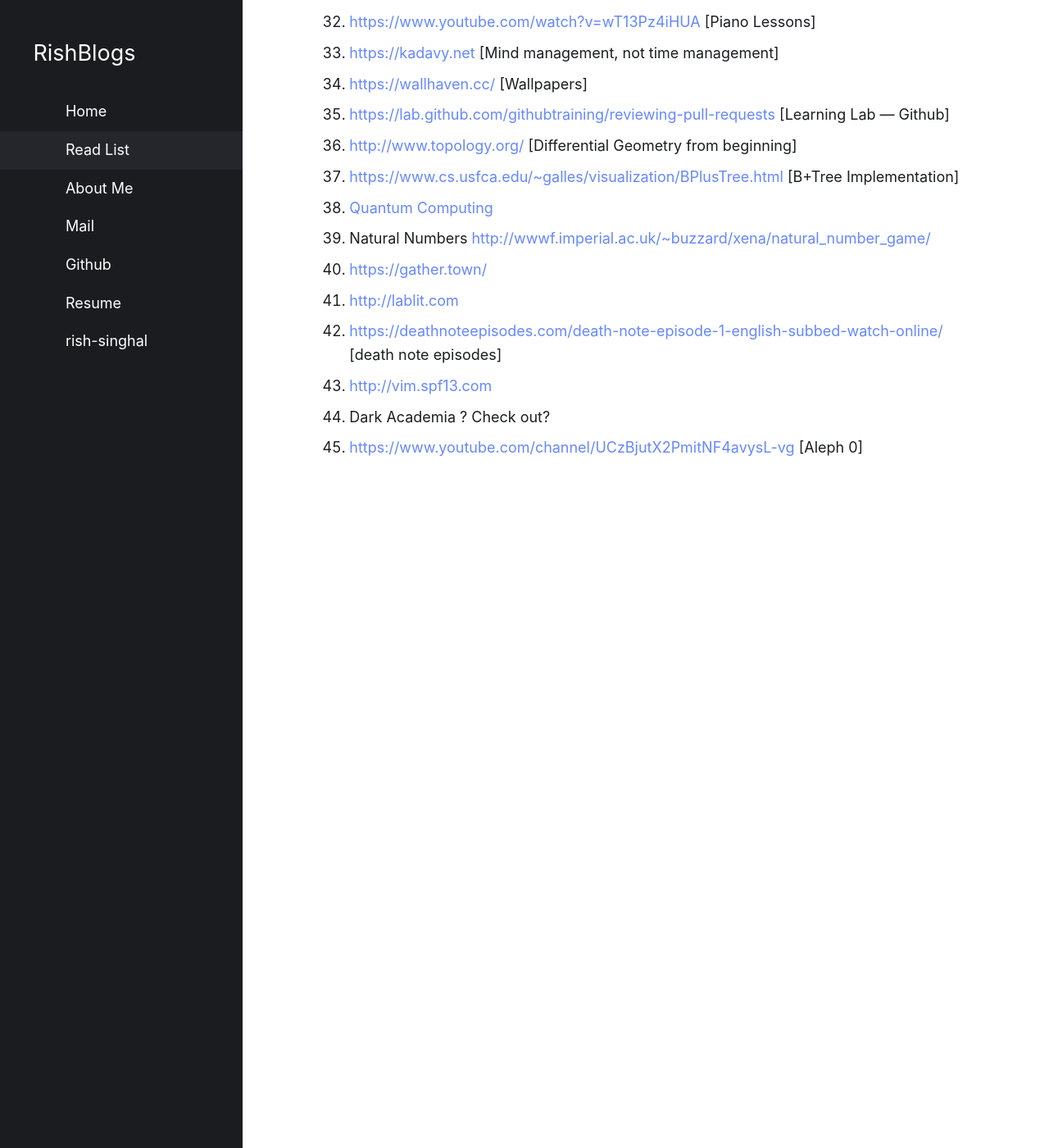
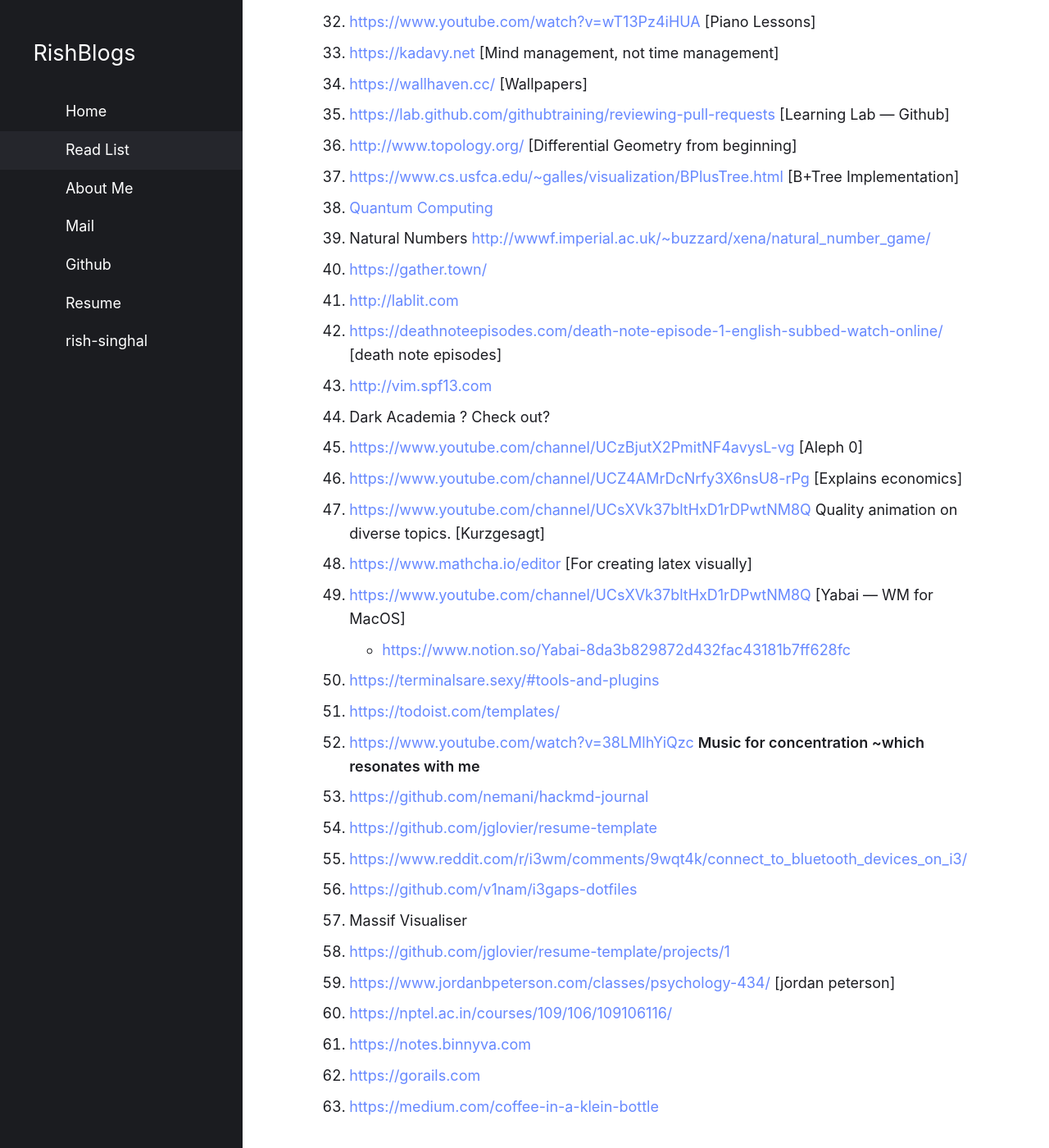
Before and after one commit to rish-singhal/blogs, a Jekyll site: the page built from resources.md, in a window 1280 px wide and 1400 px high, scrolled down 1658 px. Shown: the whole window at 82% size. Built offline with Jekyll 4.4.1, drawn with Linux system fonts in a browser that asks for light colours.

Commit message:
updated resources

```diff
--- a/resources.md
+++ b/resources.md
@@ -54,3 +54,22 @@
 43. [http://vim.spf13.com](http://vim.spf13.com/)
 44. Dark Academia ? Check out?
 45. [https://www.youtube.com/channel/UCzBjutX2PmitNF4avysL-vg](https://www.youtube.com/channel/UCzBjutX2PmitNF4avysL-vg) [Aleph 0]
+46.  [https://www.youtube.com/channel/UCZ4AMrDcNrfy3X6nsU8-rPg](https://www.youtube.com/channel/UCZ4AMrDcNrfy3X6nsU8-rPg) [Explains economics]
+47.  [https://www.youtube.com/channel/UCsXVk37bltHxD1rDPwtNM8Q](https://www.youtube.com/channel/UCsXVk37bltHxD1rDPwtNM8Q) Quality animation on diverse topics. [Kurzgesagt]
+48. [https://www.mathcha.io/editor](https://www.mathcha.io/editor) [For creating latex visually]
+49. [https://www.youtube.com/channel/UCsXVk37bltHxD1rDPwtNM8Q](https://www.youtube.com/channel/UCsXVk37bltHxD1rDPwtNM8Q) [Yabai — WM for MacOS]
+- [https://www.notion.so/Yabai-8da3b829872d432fac43181b7ff628fc](https://www.notion.so/Yabai-8da3b829872d432fac43181b7ff628fc)
+50. [https://terminalsare.sexy/#tools-and-plugins](https://terminalsare.sexy/#tools-and-plugins)
+51. [https://todoist.com/templates/](https://todoist.com/templates/)
+52. [https://www.youtube.com/watch?v=38LMlhYiQzc](https://www.youtube.com/watch?v=38LMlhYiQzc) **Music for concentration ~which resonates with me**
+53. [https://github.com/nemani/hackmd-journal](https://github.com/nemani/hackmd-journal)
+54. [https://github.com/jglovier/resume-template](https://github.com/jglovier/resume-template)
+55. [https://www.reddit.com/r/i3wm/comments/9wqt4k/connect_to_bluetooth_devices_on_i3/](https://www.reddit.com/r/i3wm/comments/9wqt4k/connect_to_bluetooth_devices_on_i3/)
+56. [https://github.com/v1nam/i3gaps-dotfiles](https://github.com/v1nam/i3gaps-dotfiles)
+57. Massif Visualiser
+58. [https://github.com/jglovier/resume-template/projects/1](https://github.com/jglovier/resume-template/projects/1)
+59. [https://www.jordanbpeterson.com/classes/psychology-434/](https://www.jordanbpeterson.com/classes/psychology-434/) [jordan peterson]
+60. [https://nptel.ac.in/courses/109/106/109106116/](https://nptel.ac.in/courses/109/106/109106116/)
+61. [https://notes.binnyva.com](https://notes.binnyva.com/)
+62. [https://gorails.com](https://gorails.com/)
+63. [https://medium.com/coffee-in-a-klein-bottle](https://medium.com/coffee-in-a-klein-bottle)
```
